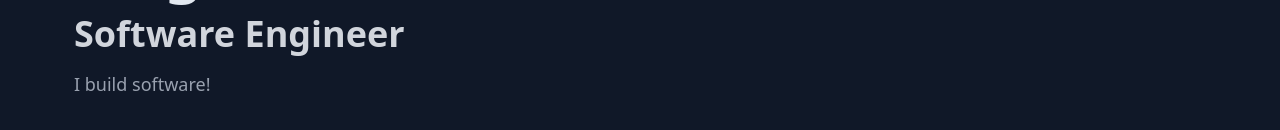
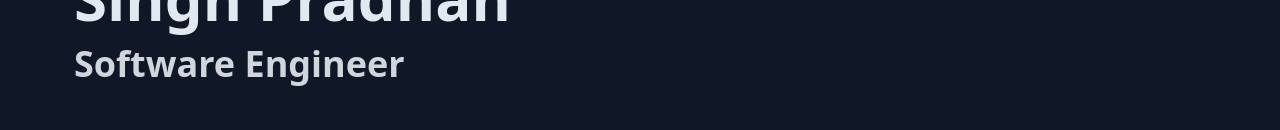
Before and after one commit to nayan-pradhan/personal-portfolio, a React (Vite) app: page / in a window 1280 px wide. Shown: the part 536-666 px from the top of the page. Built offline with nearby package versions, Linux system fonts and the light colour scheme.

Commit message:
Cleanup and adjust

```diff
--- a/src/components/Hero.jsx
+++ b/src/components/Hero.jsx
@@ -23,9 +23,9 @@ const Hero = () => {
                     <h2 className="text-2xl sm:text-3xl lg:text-4xl font-semibold text-gray-700 dark:text-gray-300 mb-4">
                         Software Engineer
                     </h2>
-                    <p className="text-lg text-gray-600 dark:text-gray-400 mb-8">
+                    {/* <p className="text-lg text-gray-600 dark:text-gray-400 mb-8">
                         I build software!
-                    </p>
+                    </p> */}
                 </div>
                 {/* Right column */}
                 <div className="md:w-3/5 flex flex-col justify-center">
```
